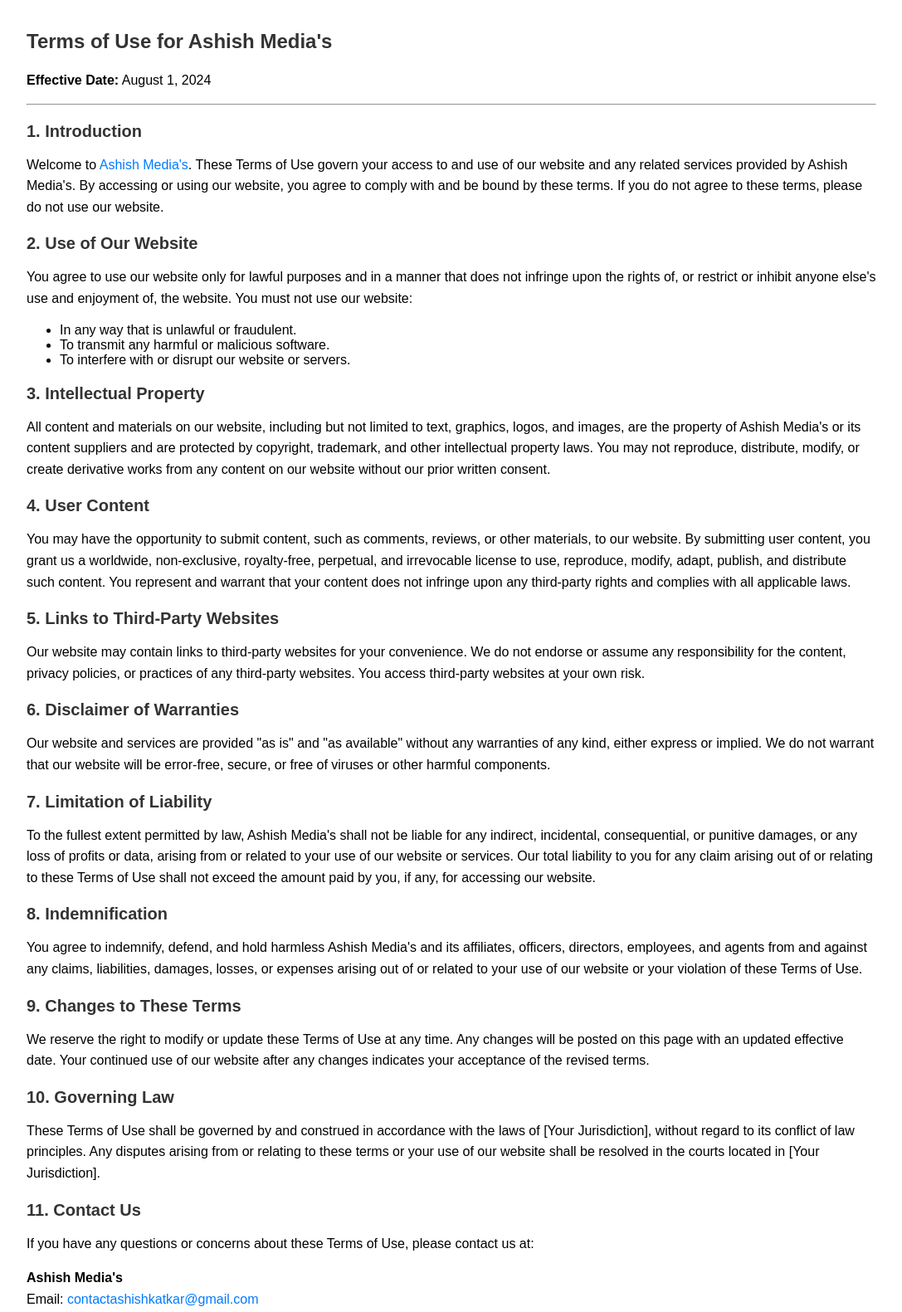
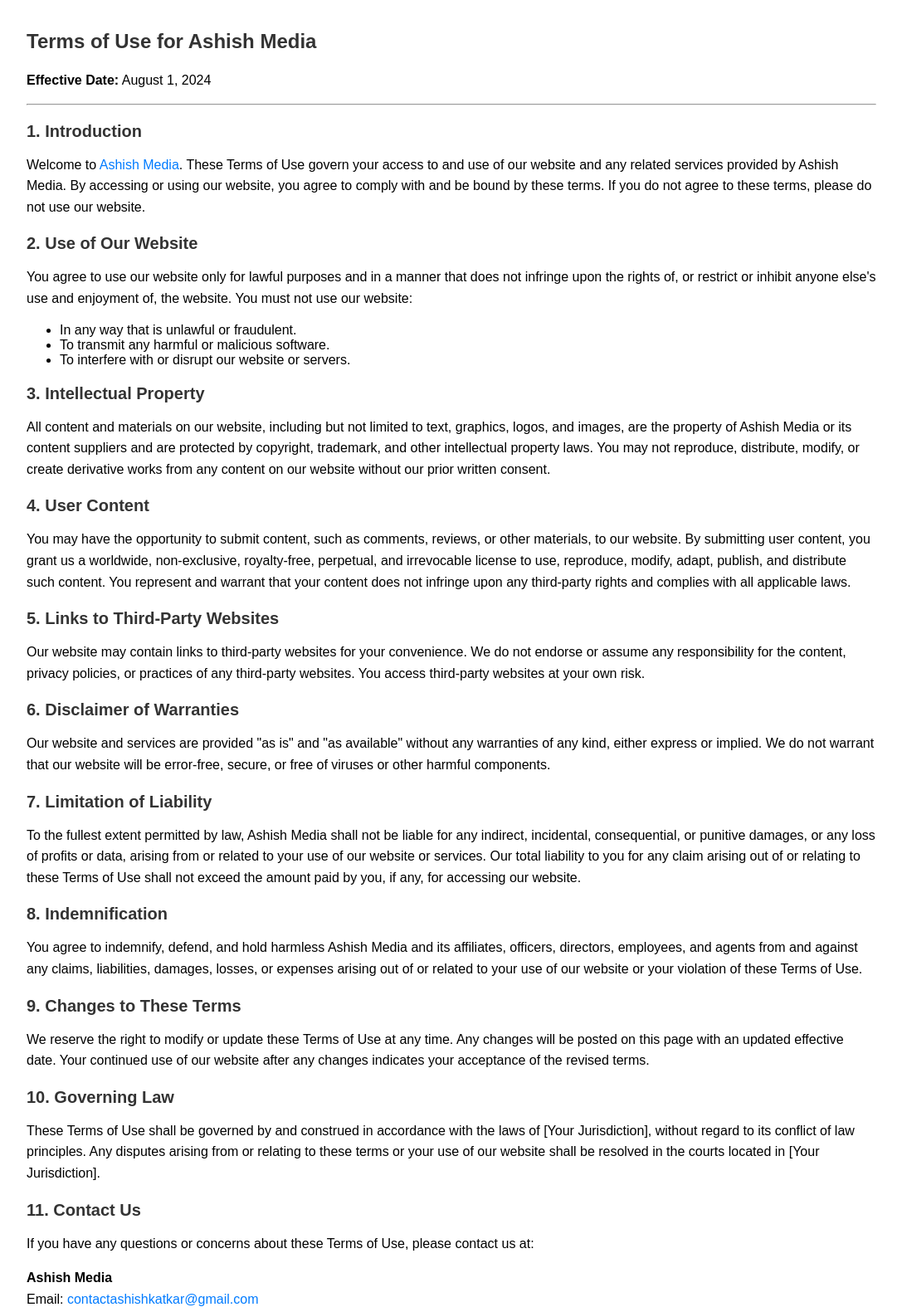
Before and after one commit to ashishkatkar16/AshishMedia, a plain HTML site: page terms.html in a window 1280 px wide. Shown: the top 1581 px of the page at 83% size, without its empty margins (96-1183 px from the left). Drawn offline with Linux system fonts and the light colour scheme.

Commit message:
Update terms.html

```diff
--- a/terms.html
+++ b/terms.html
@@ -3,7 +3,7 @@
 <head>
     <meta charset="UTF-8">
     <meta name="viewport" content="width=device-width, initial-scale=1.0">
-    <title>Terms of Use - Ashish Media's</title>
+    <title>Terms of Use - Ashish Media</title>
     <style>
         body {
             font-family: Arial, sans-serif;
@@ -44,12 +44,12 @@
 </head>
 <body>
     <div class="container">
-        <h1>Terms of Use for Ashish Media's</h1>
+        <h1>Terms of Use for Ashish Media</h1>
         <p><strong>Effective Date:</strong> August 1, 2024</p>
         <hr>
 
         <h2>1. Introduction</h2>
-        <p>Welcome to <a href="index.html">Ashish Media's</a>. These Terms of Use govern your access to and use of our website <a href=""></a> and any related services provided by Ashish Media's. By accessing or using our website, you agree to comply with and be bound by these terms. If you do not agree to these terms, please do not use our website.</p>
+        <p>Welcome to <a href="index.html">Ashish Media</a>. These Terms of Use govern your access to and use of our website <a href=""></a> and any related services provided by Ashish Media. By accessing or using our website, you agree to comply with and be bound by these terms. If you do not agree to these terms, please do not use our website.</p>
 
         <h2>2. Use of Our Website</h2>
         <p>You agree to use our website only for lawful purposes and in a manner that does not infringe upon the rights of, or restrict or inhibit anyone else's use and enjoyment of, the website. You must not use our website:</p>
@@ -60,7 +60,7 @@
         </ul>
 
         <h2>3. Intellectual Property</h2>
-        <p>All content and materials on our website, including but not limited to text, graphics, logos, and images, are the property of Ashish Media's or its content suppliers and are protected by copyright, trademark, and other intellectual property laws. You may not reproduce, distribute, modify, or create derivative works from any content on our website without our prior written consent.</p>
+        <p>All content and materials on our website, including but not limited to text, graphics, logos, and images, are the property of Ashish Media or its content suppliers and are protected by copyright, trademark, and other intellectual property laws. You may not reproduce, distribute, modify, or create derivative works from any content on our website without our prior written consent.</p>
 
         <h2>4. User Content</h2>
         <p>You may have the opportunity to submit content, such as comments, reviews, or other materials, to our website. By submitting user content, you grant us a worldwide, non-exclusive, royalty-free, perpetual, and irrevocable license to use, reproduce, modify, adapt, publish, and distribute such content. You represent and warrant that your content does not infringe upon any third-party rights and complies with all applicable laws.</p>
@@ -72,10 +72,10 @@
         <p>Our website and services are provided "as is" and "as available" without any warranties of any kind, either express or implied. We do not warrant that our website will be error-free, secure, or free of viruses or other harmful components.</p>
 
         <h2>7. Limitation of Liability</h2>
-        <p>To the fullest extent permitted by law, Ashish Media's shall not be liable for any indirect, incidental, consequential, or punitive damages, or any loss of profits or data, arising from or related to your use of our website or services. Our total liability to you for any claim arising out of or relating to these Terms of Use shall not exceed the amount paid by you, if any, for accessing our website.</p>
+        <p>To the fullest extent permitted by law, Ashish Media shall not be liable for any indirect, incidental, consequential, or punitive damages, or any loss of profits or data, arising from or related to your use of our website or services. Our total liability to you for any claim arising out of or relating to these Terms of Use shall not exceed the amount paid by you, if any, for accessing our website.</p>
 
         <h2>8. Indemnification</h2>
-        <p>You agree to indemnify, defend, and hold harmless Ashish Media's and its affiliates, officers, directors, employees, and agents from and against any claims, liabilities, damages, losses, or expenses arising out of or related to your use of our website or your violation of these Terms of Use.</p>
+        <p>You agree to indemnify, defend, and hold harmless Ashish Media and its affiliates, officers, directors, employees, and agents from and against any claims, liabilities, damages, losses, or expenses arising out of or related to your use of our website or your violation of these Terms of Use.</p>
 
         <h2>9. Changes to These Terms</h2>
         <p>We reserve the right to modify or update these Terms of Use at any time. Any changes will be posted on this page with an updated effective date. Your continued use of our website after any changes indicates your acceptance of the revised terms.</p>
@@ -85,10 +85,10 @@
 
         <h2>11. Contact Us</h2>
         <p>If you have any questions or concerns about these Terms of Use, please contact us at:</p>
-        <p><strong>Ashish Media's</strong><br>
+        <p><strong>Ashish Media</strong><br>
         Email: <a href="mailto:contactashishkatkar@gmail.com">contactashishkatkar@gmail.com</a><br>
 
-        <p>Thank you for using Ashish Media's.</p>
+        <p>Thank you for using Ashish Media.</p>
     </div>
 </body>
 </html>
```
